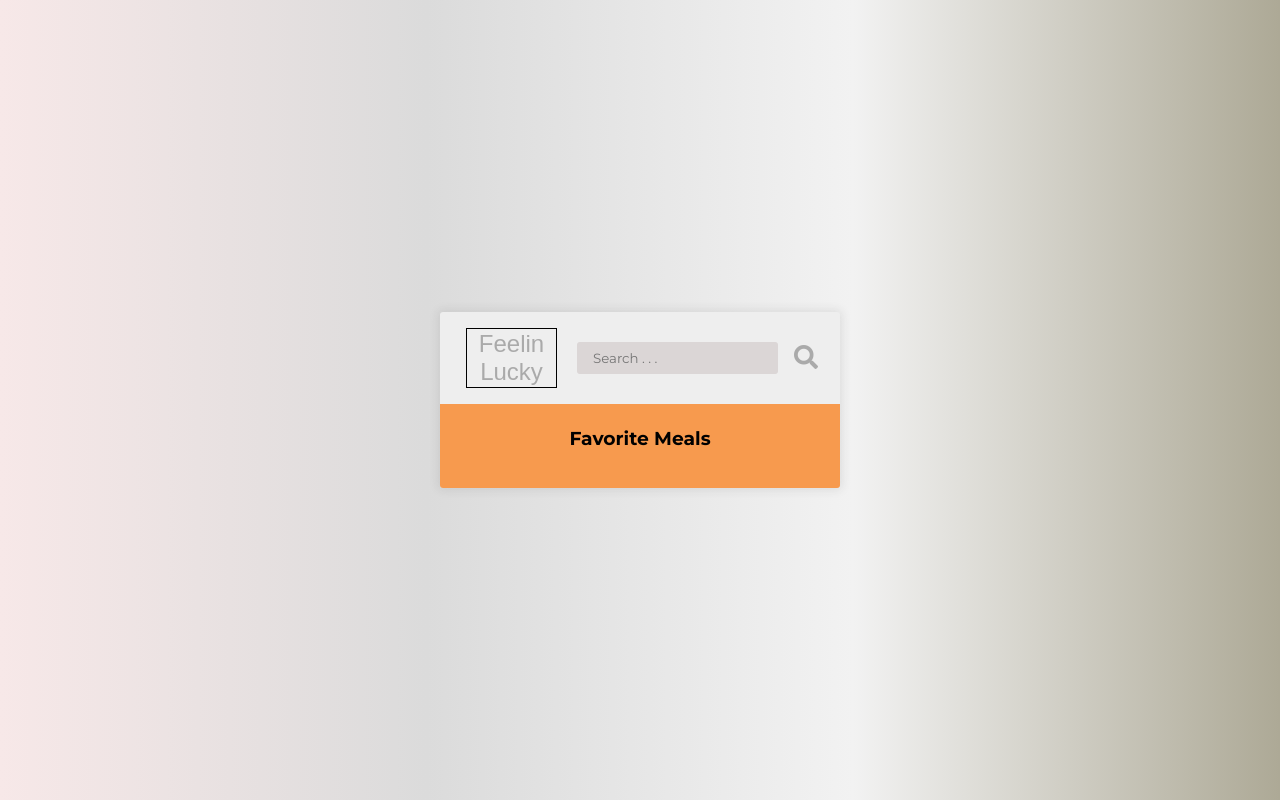
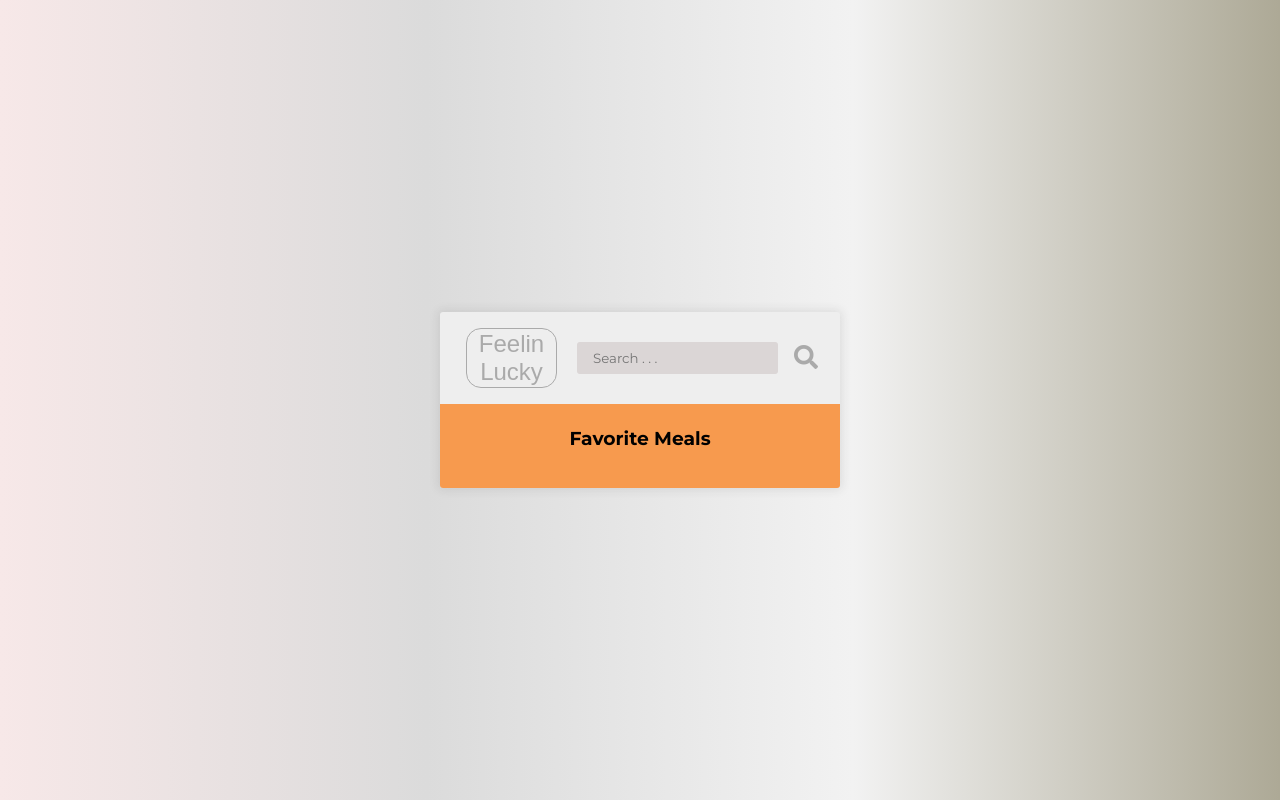
Before and after one commit to cference8/recipe-app, a plain HTML site: page index.html in a window 1280 px wide. Drawn offline with Linux system fonts and the light colour scheme; no server answers.

Commit message:
Update style.css

```diff
--- a/style.css
+++ b/style.css
@@ -42,7 +42,8 @@ img {
 }
 
 #feelin-lucky {
-  border: 1px solid black;
+  border-radius: 15px;
+  border: 1px solid #aaa;
   margin-right: 20px;
 }
 
```
